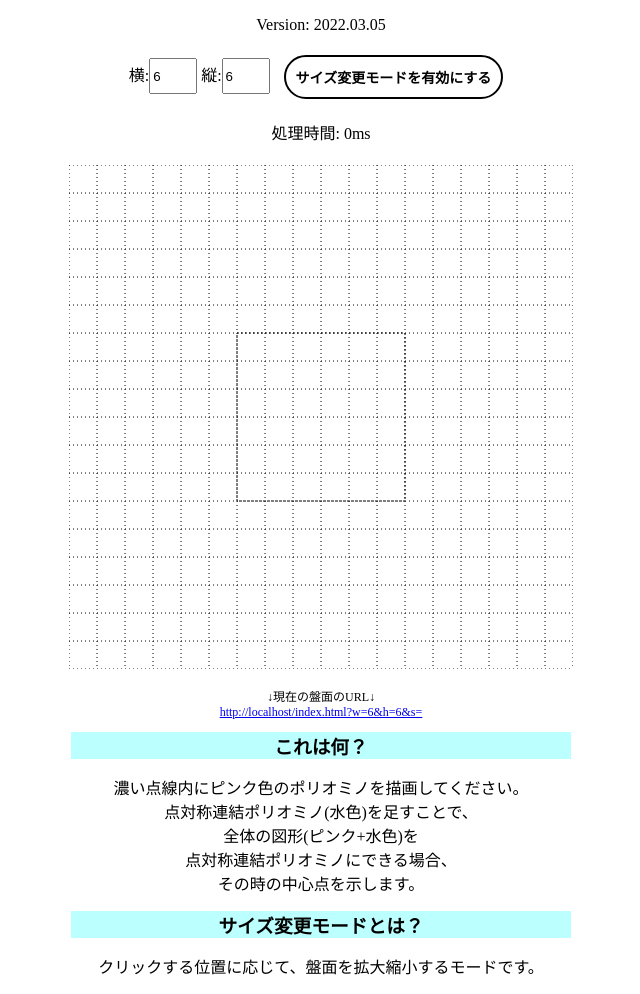
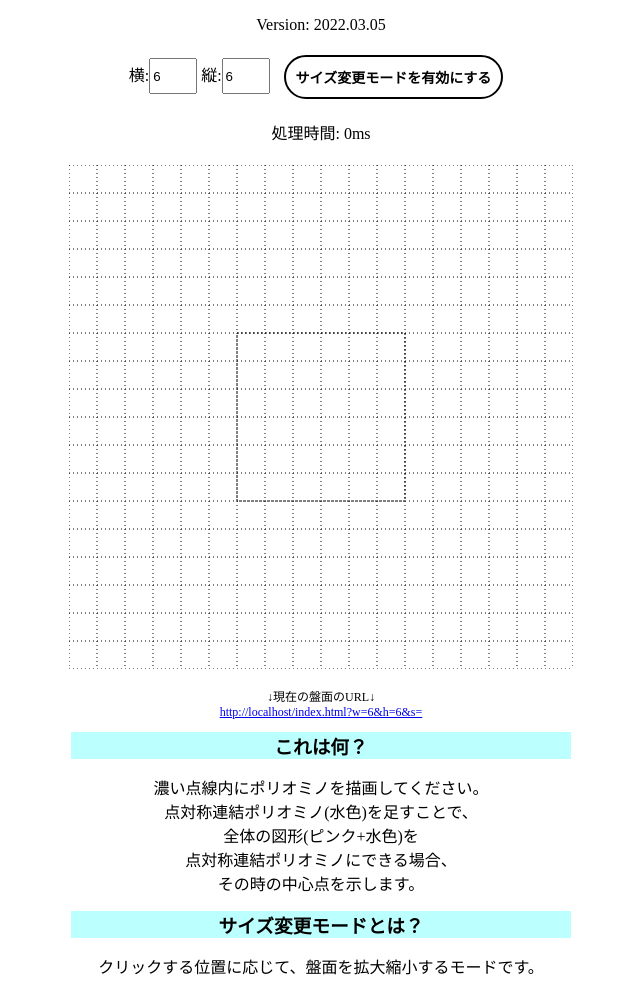
Before and after one commit to tatt61880/symmetry-mino-subtraction, a website: page index.html in a window 1280 px wide. Shown: the whole page, without its empty margins (319-959 px from the left). Drawn offline with Linux system fonts and the light colour scheme.

Commit message:
Update index.html

```diff
--- a/index.html
+++ b/index.html
@@ -22,7 +22,7 @@
     <div style="width: 500px;">
       <h3>これは何？</h3>
       <p>
-      濃い点線内にピンク色のポリオミノを描画してください。<br>
+      濃い点線内にポリオミノを描画してください。<br>
       点対称連結ポリオミノ(水色)を足すことで、<br>
       全体の図形(ピンク+水色)を<br>
       点対称連結ポリオミノにできる場合、<br>
```
